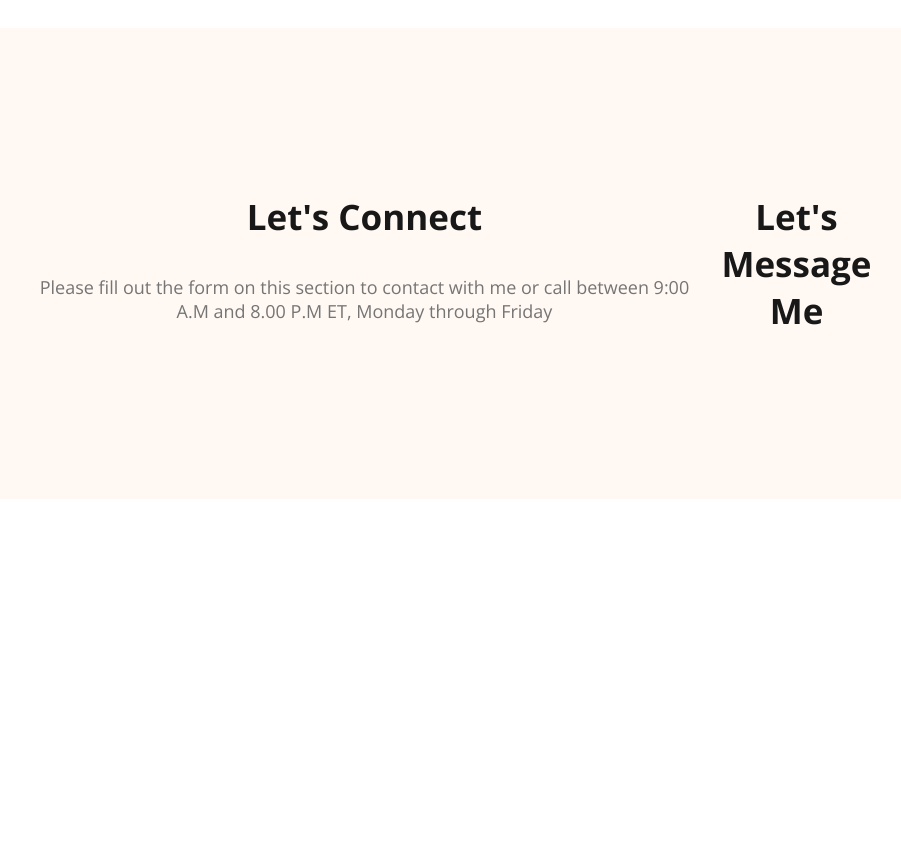
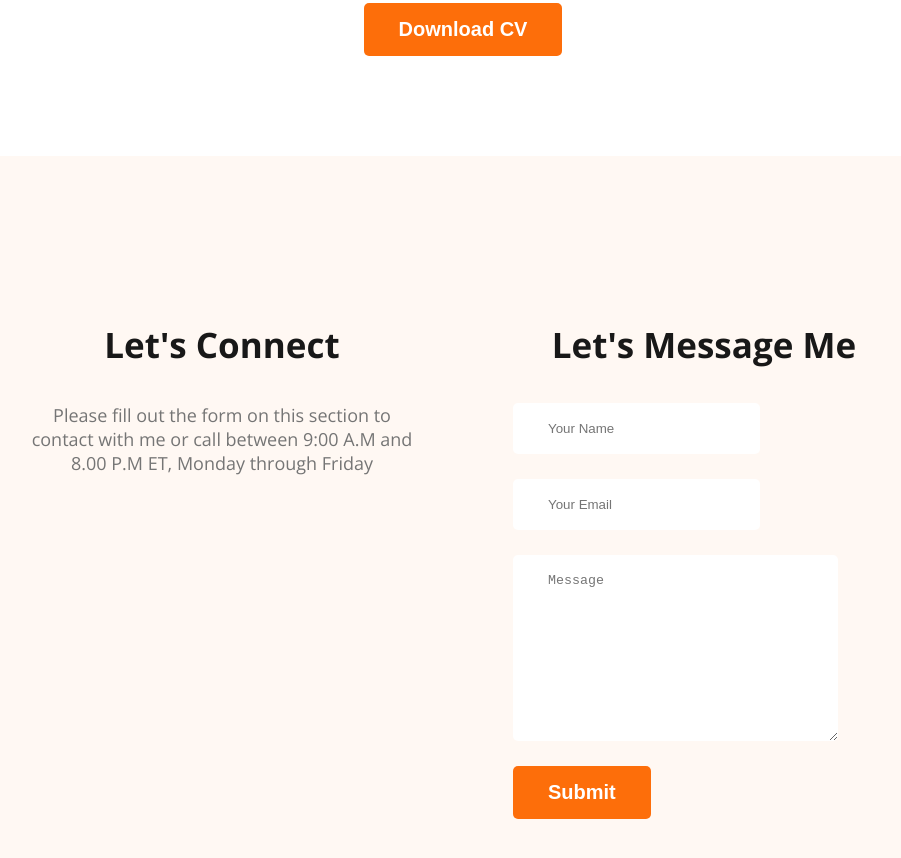
Before and after one commit to AdilHasanShojib/My-Portfolio, a plain HTML site: page index.html in a window 1280 px wide. Shown: the part 4060-4918 px from the top of the page, without its empty margins (177-1078 px from the left). Before the commit the page ends 4567 px from the top, so only its background shows below. Drawn offline with nearby package versions, Linux system fonts and the light colour scheme.

Commit message:
Added Contact Form

```diff
--- a/index.html
+++ b/index.html
@@ -274,6 +274,12 @@
       </div>
       <div class="footer-column">
         <h3 class="section-title">Let's Message Me</h3>
+        <form action="" class="contact">
+          <input type="text" placeholder="Your Name">
+          <input type="email" placeholder="Your Email">
+          <textarea name="" placeholder="Message" id="" cols="30" rows="10"></textarea>
+          <input type="submit" class="btn-primary" value="Submit">
+        </form>
       </div>
     </footer>
   </body>
--- a/styles/portfolio.css
+++ b/styles/portfolio.css
@@ -182,7 +182,7 @@ main section{
 .resume-container{
     display: flex;
     gap: 50px;
-    margin-left: 200px;
+    margin-left: 400px;
 }
 
 .resume-column{
@@ -218,7 +218,28 @@ main section{
 
 footer{
     margin-top: 100px;
+    gap: 100px;
     display: flex;
     background: #FFF8F3;
     padding: 130px 200px;
 }
+
+.social-link a{
+margin-right: 25px;
+
+}
+
+.footer-column{
+    width: 50%;
+}
+
+
+.contact input[type="text"],.contact input[type="email"],textarea{
+    display: block;
+    margin-bottom: 25px;
+    padding: 18px 35px;
+    color: #757575;
+    border-radius: 5px;
+    background: #FFF;
+    border: 0;
+}
```
